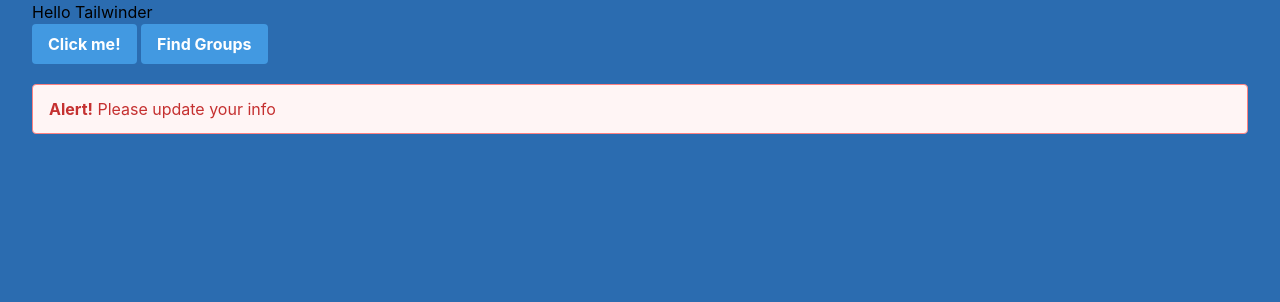
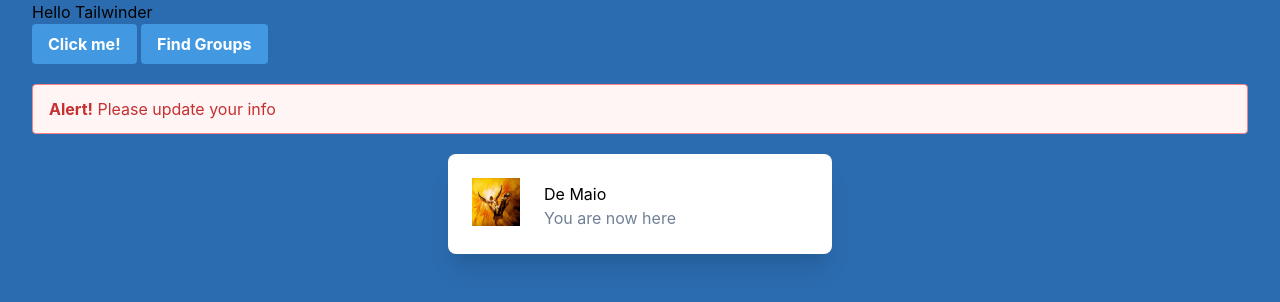
Before and after one commit to Hereiam123/Tailwind, a website: page public/index.html in a window 1280 px wide. Drawn offline with Linux system fonts and the light colour scheme.

Commit message:
Create card componenet

```diff
--- a/public/index.html
+++ b/public/index.html
@@ -28,5 +28,14 @@
         </span>
       </div>
     </div>
+    <div class="max-w-sm mx-auto flex p-6 bg-white rounded-lg shadow-xl">
+      <div class="flex-shrink-0">
+        <img src="icon.jpg" alt="" class="h-12 w-12" />
+      </div>
+      <div class="ml-6 pt-1">
+        <h4 clss="text-xl text-gray-900">De Maio</h4>
+        <p class="text-base text-gray-600">You are now here</p>
+      </div>
+    </div>
   </body>
 </html>
```
Also changed, not shown: public/icon.jpg (added).
